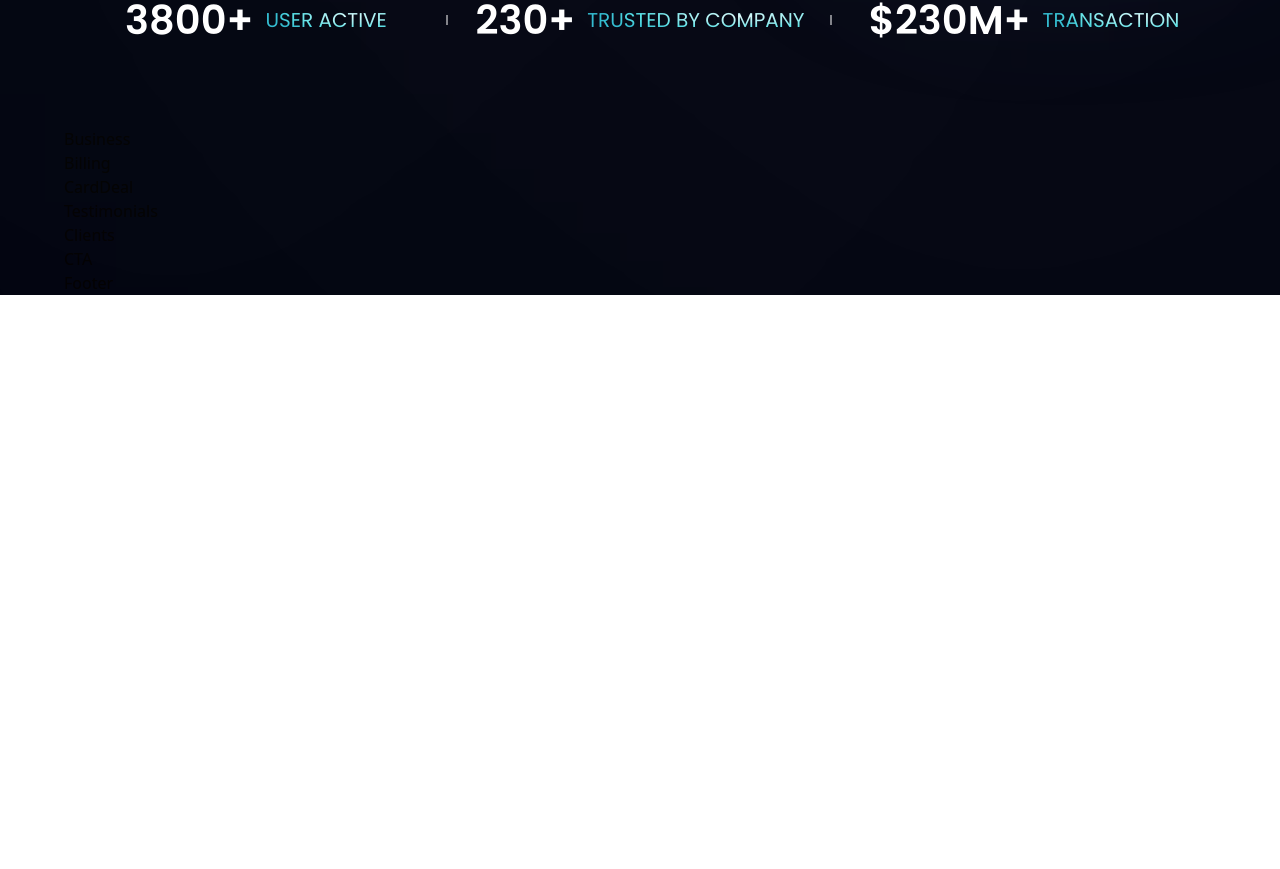
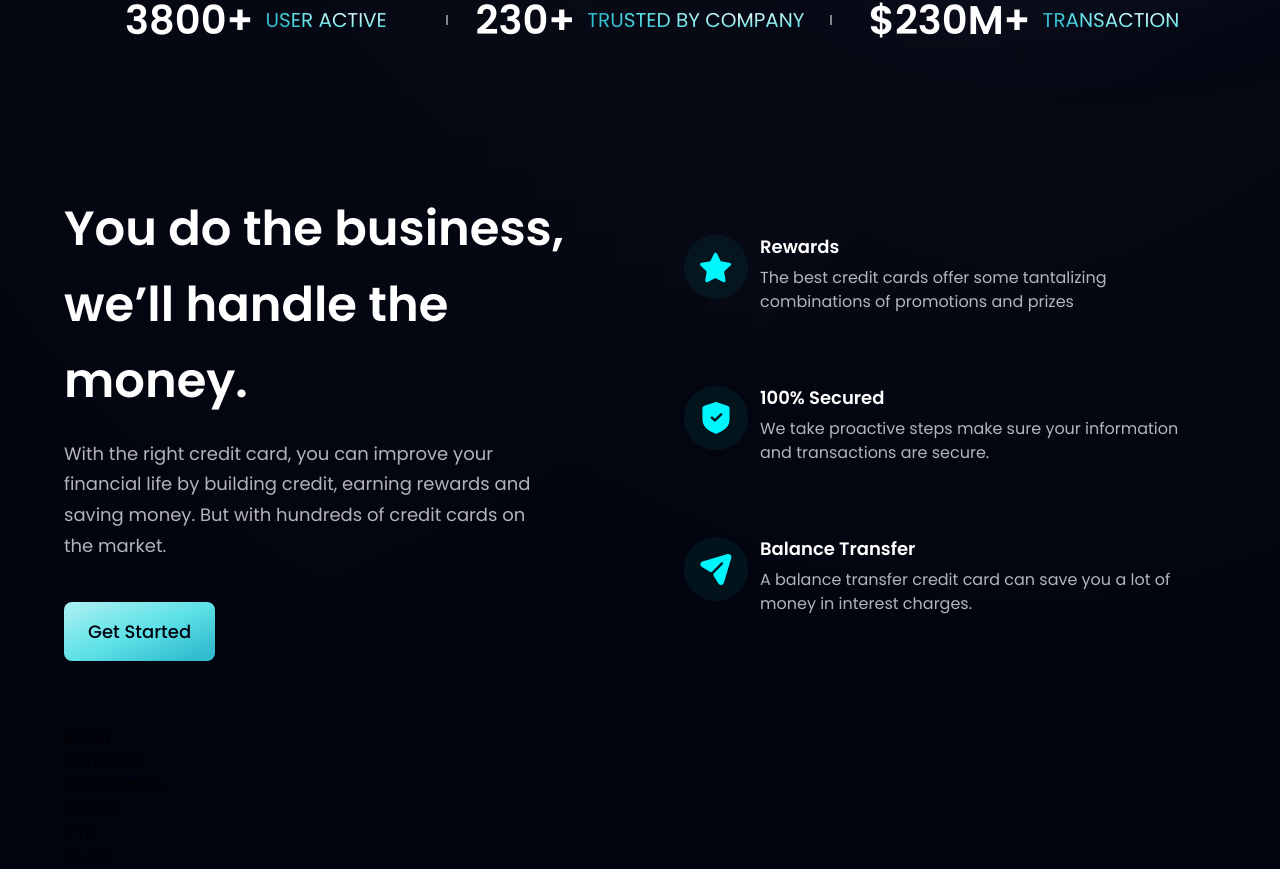
Before and after one commit to rcastillod/hoobank-react, a React (Vite) app: page / in a window 1280 px wide. Shown: the part 774-1643 px from the top of the page. Before the commit the page ends 1069 px from the top, so only its background shows below. Built offline with nearby package versions, Linux system fonts and the light colour scheme.

Commit message:
feat: :sparkles: Business section ready

```diff
--- a/src/components/Business.jsx
+++ b/src/components/Business.jsx
@@ -1,7 +1,50 @@
-import React from "react";
+// Styles
+import styles, { layout } from "../style";
+// Assets
+import { star, shield, send } from "../assets";
+// Components
+import Button from "./Button";
+// Data
+import { features } from "../constants";
+
+const FeatureCard = ({ icon, title, content, index }) => (
+  <div className={`flex flex-row p-6 rounded-[20px] feature-card`}>
+    <div
+      className={`w-[64px] h-[64px] rounded-full bg-dimBlue ${styles.flexCenter}`}
+    >
+      <img src={icon} alt="icon" className="w-[50%] h-[50%] object-contain" />
+    </div>
+    <div className="flex-1 flex- flex-col ml-3">
+      <h5 className="font-semibold text-white text-[18px] leading-[23px]">
+        {title}
+      </h5>
+      <p className="text-dimWhite mt-2">{content}</p>
+    </div>
+  </div>
+);
 
 const Business = () => {
-  return <div>Business</div>;
+  return (
+    <section id="features" className={`${layout.section}`}>
+      <div className={`${layout.sectionInfo}`}>
+        <h2 className={`${styles.heading2} heading2`}>
+          You do the business, <br className="sm:block hidden" /> we’ll handle
+          the money.
+        </h2>
+        <p className={`${styles.paragraph} max-w-[470px] mt-5`}>
+          With the right credit card, you can improve your financial life by
+          building credit, earning rewards and saving money. But with hundreds
+          of credit cards on the market.
+        </p>
+        <Button styles="mt-10" link="#" />
+      </div>
+      <div className={`${layout.sectionImg} flex-col gap-6`}>
+        {features.map((feature, index) => (
+          <FeatureCard key={feature.id} {...feature} index={index} />
+        ))}
+      </div>
+    </section>
+  );
 };
 
 export default Business;
--- a/src/components/Button.jsx
+++ b/src/components/Button.jsx
@@ -1,7 +1,14 @@
 import React from "react";
 
-const Button = () => {
-  return <div>Button</div>;
+const Button = ({ styles, link }) => {
+  return (
+    <a
+      href={link}
+      className={`py-4 px-6 bg-blue-gradient rounded-lg font-medium text-[18px] text-primary ${styles}`}
+    >
+      Get Started
+    </a>
+  );
 };
 
 export default Button;
--- a/src/index.css
+++ b/src/index.css
@@ -22,6 +22,16 @@
 /* -------------------------------------------------------------------------- */
 * {
   scroll-behavior: smooth;
+}
+
+body {
+  @apply font-poppins;
+}
+
+/* Heading */
+.heading2 {
+  font-size: clamp(2.3rem, 7vw, 3rem);
+  line-height: clamp(3.025rem, 7vw, 4.75rem);
 }
 
 /* -------------------------------------------------------------------------- */
@@ -116,6 +126,10 @@
   }
 }
 
+.feature-card {
+  transition: all 300ms ease-in-out;
+}
+
 .feature-card:hover {
   background: var(--black-gradient);
   box-shadow: var(--card-shadow);
--- a/src/style.js
+++ b/src/style.js
@@ -1,7 +1,7 @@
 const styles = {
   boxWidth: "xl:max-w-[1280px] w-full m-auto",
 
-  heading2: "font-poppins font-semibold xs:text-[48px] text-[40px] text-white xs:leading-[76.8px] leading-[66.8px] w-full",
+  heading2: "font-poppins font-semibold text-white w-full",
   paragraph: "font-poppins font-normal text-dimWhite text-[18px] leading-[30.8px]",
 
   flexCenter: "flex justify-center items-center",
```
